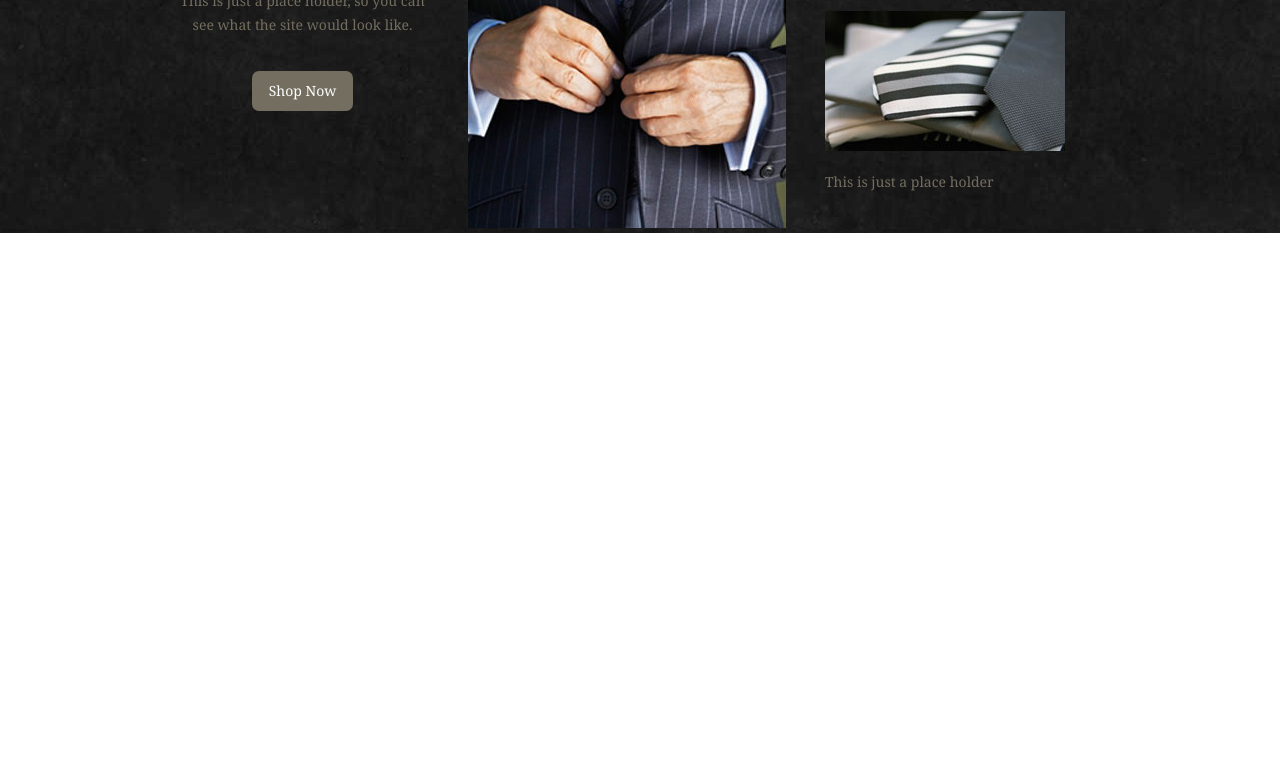
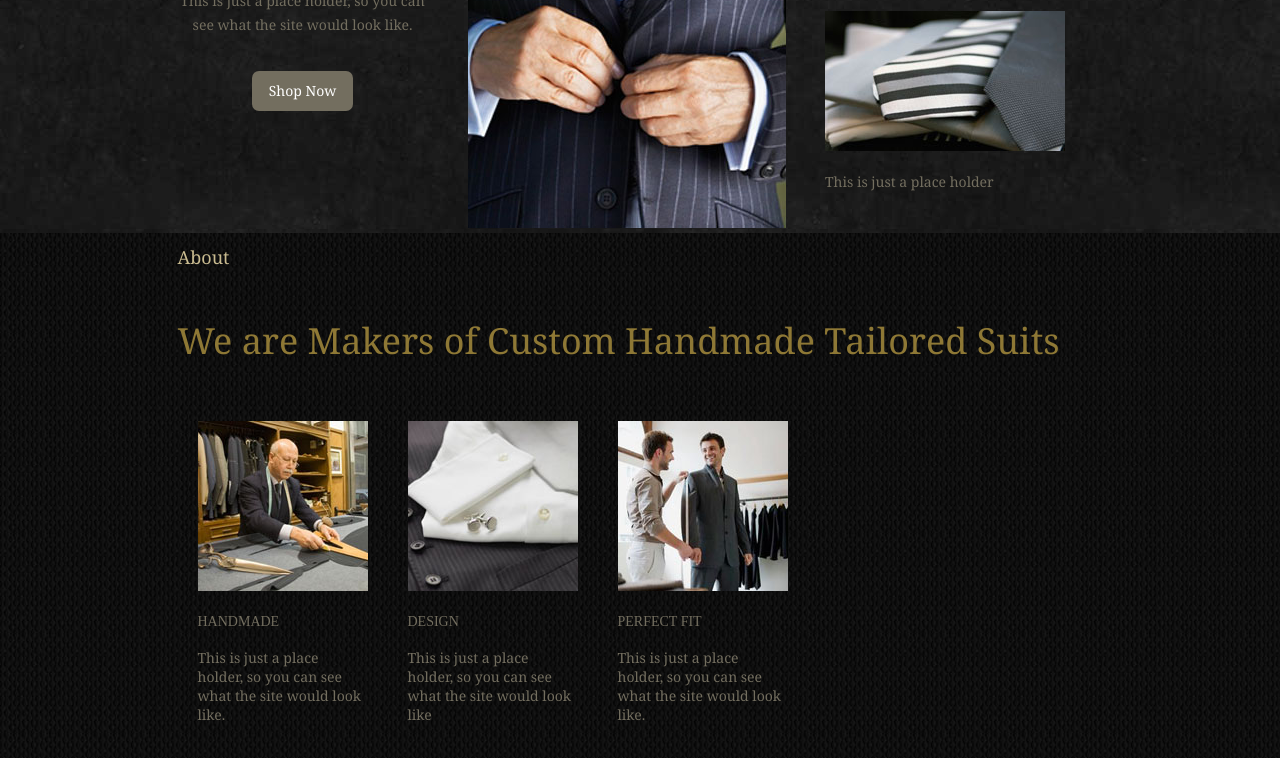
Before and after one commit to AnnVrt/tailor_shop, a plain HTML site: page index.html in a window 1280 px wide. Shown: the part 442-1200 px from the top of the page. Before the commit the page ends 800 px from the top, so only its background shows below. Drawn offline with Linux system fonts and the light colour scheme.

Commit message:
Start Main
Add part of Main. I do it by float for training

```diff
--- a/index.html
+++ b/index.html
@@ -46,7 +46,25 @@
             </section>
         </header>
         <main class="main">
-
+            <section class="main-section section-float-about content-width">
+                <h3 class="about-title">About</h3>
+                <p class="about-desc">We are Makers of Custom Handmade Tailored Suits </p>
+                <div class="about-box about-hand-made">
+                    <img class="about-box-img" src="images/handmade1.jpg" alt="handmade image">
+                    <p class="about-box-title">Handmade</p>
+                    <p class="about-box-desc">This is just a place holder, so you can see what the site would look like.</p>
+                </div>
+                <div class="about-box about-design">
+                    <img class="about-box-img" src="images/design1.jpg" alt="handmade image">
+                    <p class="about-box-title">Design</p>
+                    <p class="about-box-desc">This is just a place holder, so you can see what the site would look like</p>
+                </div>
+                <div class="about-box about-perfect-fit">
+                    <img class="about-box-img" src="images/perfectfit1.jpg" alt="handmade image">
+                    <p class="about-box-title">Perfect Fit</p>
+                    <p class="about-box-desc">This is just a place holder, so you can see what the site would look like.</p>
+                </div>
+            </section>
         </main>
     </div>
 </body>
--- a/style.css
+++ b/style.css
@@ -134,3 +134,46 @@ a {
 /* HEADER END */
 
 /* MAIN START */
+
+.main {
+    background-image: url(images/bg-pattern.jpg);
+}
+.about-title {
+    margin-top: 0px;
+    color: #c9bb90;
+    font-size: 18px;
+    font-weight: 400;
+    line-height: 48px;
+}
+.about-desc {
+    color: #8e7835;
+    font-size: 36px;
+    font-weight: 400;
+    line-height: 48px;
+}
+
+.about-box {
+    float: left;
+    width: 170px;
+    padding: 20px;
+}
+.about-box::after {
+    /* not for last child */
+}
+.main-section::after {
+    content: '';
+    display: block;
+    clear: both;
+}
+.about-box-title {
+    color: #736e5f;
+    font-family: "Arial MT";
+    text-transform: uppercase;
+    font-size: 14px;
+    font-weight: 400;
+    line-height: 24px;
+}
+.about-box-desc {
+    color: #736e5f;
+    font-size: 14px;
+}
```
